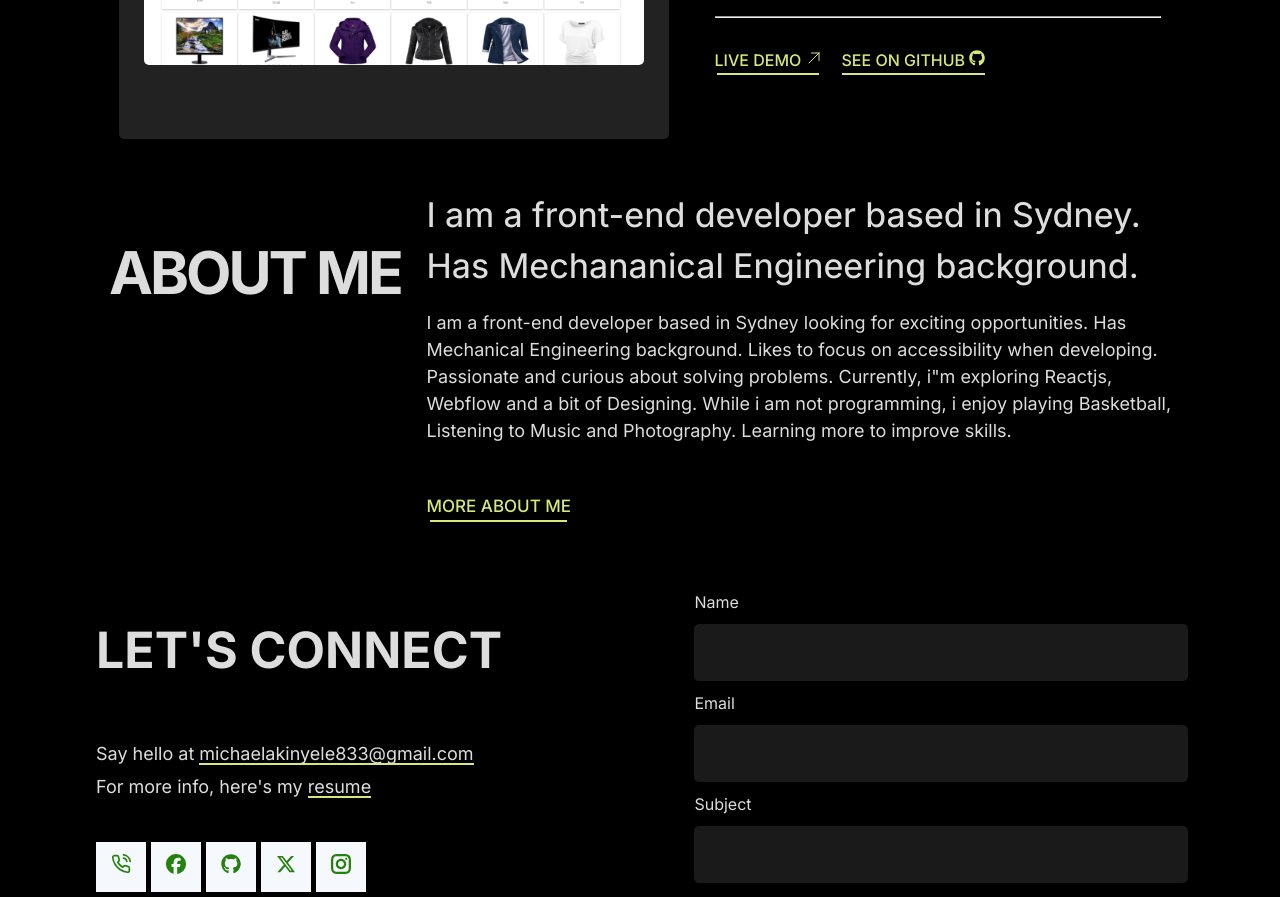
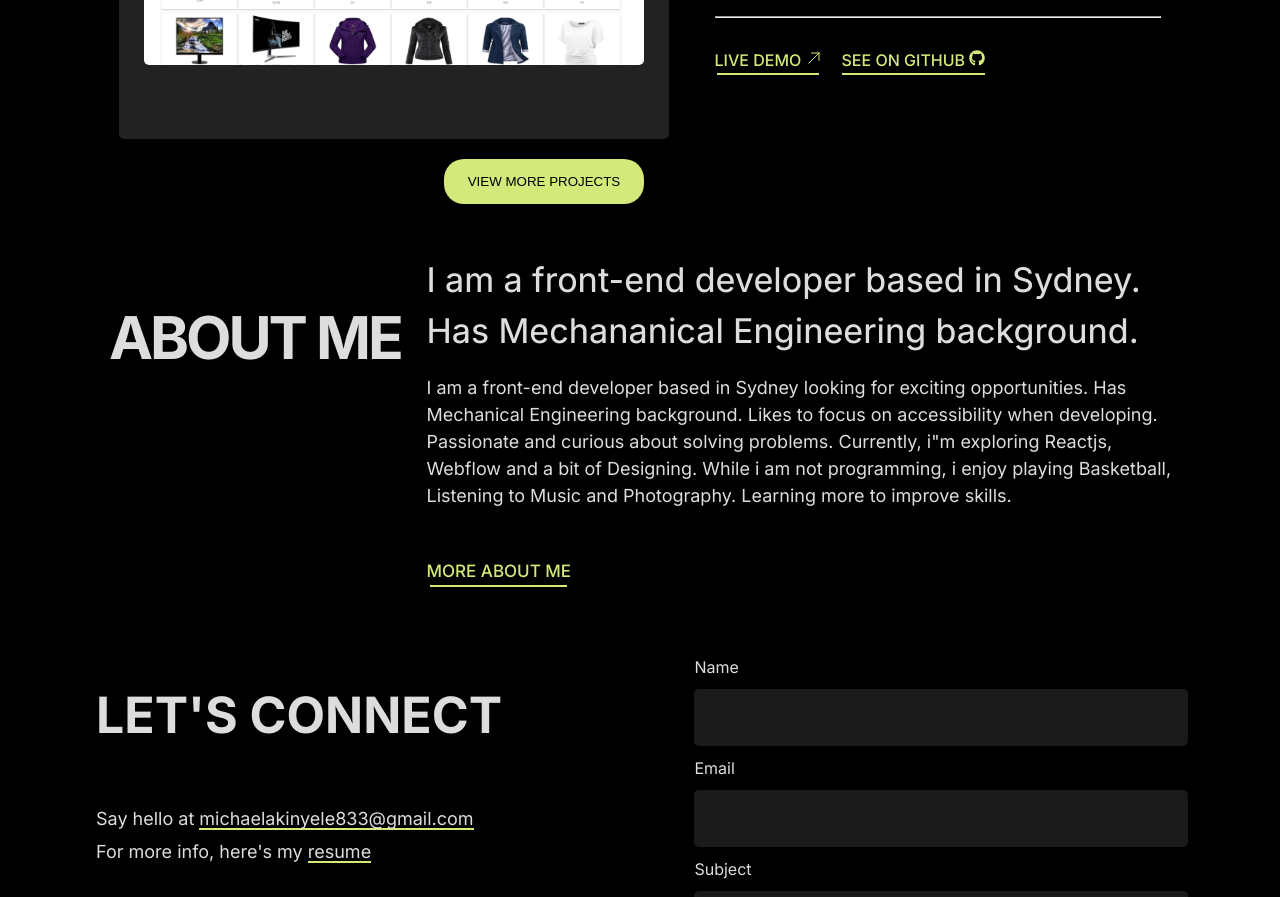
Before and after one commit to JbMichael890/PortFolio, a React (Vite) app: page / in a window 1280 px wide. Shown: the part 3080-3977 px from the top of the page. Built offline with nearby package versions, Linux system fonts and the light colour scheme.

Commit message:
first commit

```diff
--- a/src/components/HomePage/HomPageFour.jsx
+++ b/src/components/HomePage/HomPageFour.jsx
@@ -18,13 +18,13 @@ const HomePageFour = () => {
             </ImgHold>
           </CardHold>
         </HolderOne>
+
         <TextHold>
           <TextOne>
-            <nav>
-              E-commerce product page
-            </nav>
+            <nav>E-commerce product page</nav>
             <p>
-              Successfully crafted an engaging product <br /> page featuring a dynamic lightbox gallery and prices <br /> of a commodity.
+              Successfully crafted an engaging product <br /> page featuring a
+              dynamic lightbox gallery and prices <br /> of a commodity.
             </p>
           </TextOne>
           <TextTwo>
@@ -49,9 +49,12 @@ const HomePageFour = () => {
           </TextTwo>
           <TextThree>
             <Logo>
-              <Link to={"https://fabric-store.netlify.app"} style={{
-                textDecoration: "none"
-              }}>
+              <Link
+                to={"https://fabric-store.netlify.app"}
+                style={{
+                  textDecoration: "none",
+                }}
+              >
                 <nav>
                   LIVE DEMO <HiOutlineArrowUpRight />
                 </nav>
@@ -60,9 +63,12 @@ const HomePageFour = () => {
               <hr />
             </Logo>
             <LogoTwo>
-              <Link to={"https://github.com/JbMichael890/Fabric-Store"} style={{
-                textDecoration: "none"
-              }}>
+              <Link
+                to={"https://github.com/JbMichael890/Fabric-Store"}
+                style={{
+                  textDecoration: "none",
+                }}
+              >
                 <nav>
                   SEE ON GITHUB <FaGithub />
                 </nav>
--- /dev/null
+++ b/src/components/HomePage/HomePageSix.jsx
@@ -0,0 +1,35 @@
+import styled from "styled-components";
+
+const HomePageSix = () => {
+  return (
+    <Container>
+      <Wrapper>
+<a href="/project">
+<button>VIEW MORE PROJECTS</button>
+</a>
+      </Wrapper>
+    </Container>
+  );
+};
+
+export default HomePageSix;
+const Container = styled.div`
+  width: 100%;
+  display: flex;
+  align-items: center;
+`;
+const Wrapper = styled.div`
+ display: flex;
+ align-items: center;
+ justify-content: center;
+ margin-top: 20px;
+  width: 85%;
+  button {
+    height: 45px;
+    width: 200px;
+    border: none;
+    cursor: pointer;
+    border-radius: 20px;
+    background-color: #d3e97a;
+  }
+`;
--- a/src/components/Projects/Dog.jsx
+++ b/src/components/Projects/Dog.jsx
@@ -24,7 +24,7 @@ const Dog = () => {
               E-commerce product page
             </nav>
             <p>
-              Successfully crafted an engaging product <br /> page featuring a dynamic lightbox gallery and prices <br /> of a commodity.
+              A website showcasing a roundum picture of dogs for dog lovers.
             </p>
           </TextOne>
           <TextTwo>
--- a/src/components/Projects/UserData.jsx
+++ b/src/components/Projects/UserData.jsx
@@ -24,7 +24,7 @@ const UserData = () => {
               E-commerce product page
             </nav>
             <p>
-              Successfully crafted an engaging product <br /> page featuring a dynamic lightbox gallery and prices <br /> of a commodity.
+            The information stored, processed, and handled <br /> by individuals or organizations in a secure manner <br /> to maintain its integrity.
             </p>
           </TextOne>
           <TextTwo>
--- a/src/components/Projects/Weather.jsx
+++ b/src/components/Projects/Weather.jsx
@@ -24,7 +24,7 @@ const Weather = () => {
               E-commerce product page
             </nav>
             <p>
-              Successfully crafted an engaging product <br /> page featuring a dynamic lightbox gallery and prices <br /> of a commodity.
+              This a Weather site shocasing the current users location
             </p>
           </TextOne>
           <TextTwo>
--- a/src/page/Home.jsx
+++ b/src/page/Home.jsx
@@ -1,31 +1,27 @@
-import styled from "styled-components"
-import HomePageTwo from "../components/HomePage/HomePageOne"
-import HomePageOne from "../components/HomePage/HomePageTwo"
-import HomPageFive from "../components/HomePage/HomPageFive"
-import HomPageFour from "../components/HomePage/HomPageFour"
-import HomPageThree from "../components/HomePage/HomPageThree"
-
+import styled from "styled-components";
+import HomePageTwo from "../components/HomePage/HomePageOne";
+import HomePageOne from "../components/HomePage/HomePageTwo";
+import HomPageFive from "../components/HomePage/HomPageFive";
+import HomPageFour from "../components/HomePage/HomPageFour";
+import HomPageThree from "../components/HomePage/HomPageThree";
+import HomePageSix from "../components/HomePage/HomePageSix";
 
 const Home = () => {
   return (
-   <Container>
-       <HomePageTwo/>
-      <HomePageOne/>
-      <HomPageThree/>
-      <HomPageFour/>
-      <HomPageFive/>
-   </Container>
-  )
-}
+    <Container>
+      <HomePageTwo />
+      <HomePageOne />
+      <HomPageThree />
+      <HomPageFour />
+      <HomePageSix />
+      <HomPageFive />
+    </Container>
+  );
+};
 
-export default Home
+export default Home;
 const Container = styled.div`
   min-height: calc(100vh - 20vh);
-/* margin-top: 50px; */
-overflow-x: hidden;
-background-color: black;
-
-
-
-
-`
+  overflow-x: hidden;
+  background-color: black;
+`;
--- a/src/static/SideBar.jsx
+++ b/src/static/SideBar.jsx
@@ -41,7 +41,7 @@ const Container = styled.div`
   justify-content: flex-end;`
 const Wrapper = styled.div`
 background-color: #333338;
-  height: 35vh;
+  height: 30vh;
   width: 100%;
   color: indigo;
   font-weight: 800;
```
Also changed, not shown: Vercel.json (deleted).
